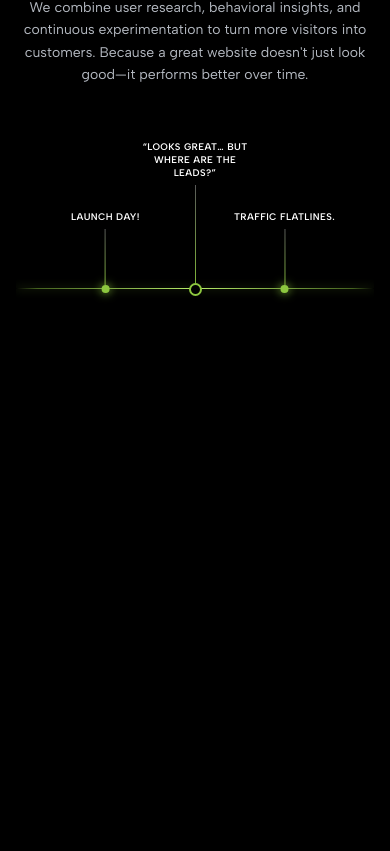
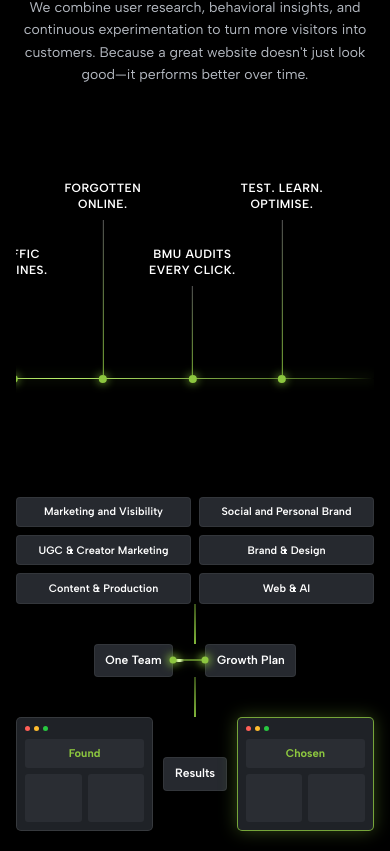
Before and after one commit to techanalytics-BMU/BMU-2.0, a Next.js app: page / in a window 390 px wide. Shown: the part 1893-2744 px from the top of the page. Built offline with nearby package versions, Linux system fonts and the light colour scheme.

Commit message:
fetching -1

```diff
--- a/src/data/landing/landingConversionRate.ts
+++ b/src/data/landing/landingConversionRate.ts
@@ -16,9 +16,17 @@ export const landingConversionRate: LandingConversionRateContent = {
     { label: 'Test. Learn. Optimise.', tall: true },
     { label: 'Found & chosen. Every month.', highlight: true },
   ],
-  inputs: ['User Research', 'GA4 Analysis', 'Heatmap Analysis', 'CRO | UX Audit'],
-  strategy: ['Hypothesis', 'CRO Roadmap'],
-  testLabel: 'A/B Test',
-  variants: ['A', 'B'],
+  // Business flow diagram: our 6 services → one team & plan → the two outcomes (placeholders – will change)
+  inputs: [
+    'Marketing and Visibility',
+    'Social and Personal Brand',
+    'UGC & Creator Marketing',
+    'Brand & Design',
+    'Content & Production',
+    'Web & AI',
+  ],
+  strategy: ['One Team', 'Growth Plan'],
+  testLabel: 'Results',
+  variants: ['Found', 'Chosen'],
   cta: { label: 'Check Your Eligibility', href: '/contact' },
 };
--- a/src/hooks/useScrollProgress.ts
+++ b/src/hooks/useScrollProgress.ts
@@ -6,11 +6,21 @@ type ScrollProgressOptions = {
   /**
    * 'enter'  – 0 when the element's top reaches the bottom of the screen, 1 after scrolling
    *            `distance` screen heights (sooner if the page ends before that).
-   * 'pinned' – for a tall element with a `position: sticky` child: 0 when its top reaches the
-   *            top of the screen, 1 when its bottom reaches the bottom (the whole "pinned" stretch).
+   * 'pinned' – for a tall element with a `position: sticky` child: 0 as soon as its top enters
+   *            the screen (so the animation starts while it scrolls in – no blank wait), 1 when its
+   *            bottom reaches the bottom of the screen (the end of the pinned stretch).
+   *            If CSS turns the pinning off (element shorter than the screen, e.g. on phones),
+   *            see `unpinned` below.
    */
   mode?: 'enter' | 'pinned';
   distance?: number; // 'enter' mode only
+  /**
+   * 'pinned' mode, when CSS turns the pinning off:
+   * 'passing'  – 0 as the element enters at the bottom, 1 as it leaves at the top (default)
+   * 'onScreen' – 0 once it is fully on screen, 1 when its top reaches the top of the screen
+   *              (nothing moves until the whole element can be seen)
+   */
+  unpinned?: 'passing' | 'onScreen';
 };
 
 /**
@@ -21,6 +31,7 @@ type ScrollProgressOptions = {
 export function useScrollProgress<T extends HTMLElement>({
   mode = 'enter',
   distance = 0.8,
+  unpinned = 'passing',
 }: ScrollProgressOptions = {}) {
   const ref = useRef<T>(null);
 
@@ -39,7 +50,15 @@ export function useScrollProgress<T extends HTMLElement>({
       const { top, height } = element.getBoundingClientRect();
       let progress = 1;
       if (!reduceMotion && mode === 'pinned') {
-        progress = clamp(-top / Math.max(height - viewportHeight, 1));
+        if (height > viewportHeight) {
+          progress = clamp((viewportHeight - top) / Math.max(height, 1));
+        } else if (unpinned === 'onScreen') {
+          // At least 40% of a screen of scrolling, so an element nearly as tall as the screen doesn't flick past
+          const span = Math.max(viewportHeight - height, viewportHeight * 0.4);
+          progress = clamp((viewportHeight - height - top) / span);
+        } else {
+          progress = clamp((viewportHeight - top) / (viewportHeight + height));
+        }
       } else if (!reduceMotion) {
         // Never longer than the scrolling left on the page, so it always completes
         const maxScroll = document.documentElement.scrollHeight - viewportHeight;
@@ -63,7 +82,7 @@ export function useScrollProgress<T extends HTMLElement>({
       window.removeEventListener('scroll', onScroll);
       window.removeEventListener('resize', onScroll);
     };
-  }, [mode, distance]);
+  }, [mode, distance, unpinned]);
 
   return ref;
 }
--- a/src/sections/landing/LandingConversionRate/LandingConversionRateFlow.module.css
+++ b/src/sections/landing/LandingConversionRate/LandingConversionRateFlow.module.css
@@ -1,21 +1,52 @@
-/* ---------- Layout (desktop): inputs → curves → strategy → curves → A/B test ---------- */
+/* Scroll-driven business flow. --progress (0 → 1) is set by useScrollProgress({ mode: 'pinned' }):
+   it starts as the diagram scrolls into view (visible from ~0.1), pins at ~0.45, ends at 1. Steps:
+     0.10 – 0.40  services appear one by one          (rows, --show)
+     0.13 – 0.45  their curves draw into the middle    (.in, --draw)
+     0.45 – 0.53  middle box appears                   (--mid)
+     0.53 – 0.65  curves branch out                    (.out, --draw)
+     0.58 – 0.74  outcome box and its two windows      (--test, browsers --show)
+     0.74 – 0.80  dots start flowing along the curves  (--flowing)
+     0.80 – 1     holds the finished diagram while it is pinned */
+.scroller {
+  --progress: 0;
+  --p: var(--progress); /* every step below reads --p (phones speed it up) */
+  --flow-h: clamp(300px, 32vw, 400px); /* diagram height */
+  --mid: clamp(0, calc((var(--p) - 0.45) / 0.08), 1);
+  --test: clamp(0, calc((var(--p) - 0.58) / 0.08), 1);
+  --flowing: clamp(0, calc((var(--p) - 0.74) / 0.06), 1);
+
+  position: relative;
+  width: 100%;
+  height: 220vh; /* 100vh on screen + 120vh of scrolling while pinned */
+  height: 220svh;
+  /* The pinned area is a full screen tall; pull it in so the diagram keeps its normal spacing */
+  margin-block: calc((100svh - var(--flow-h)) / -2);
+}
+
+.sticky {
+  position: sticky;
+  top: 0;
+  display: grid;
+  place-items: center;
+  height: 100vh;
+  height: 100svh;
+}
+
+/* ---------- Layout (desktop): services → curves → middle → curves → outcomes ---------- */
 .flow {
   display: grid;
-  grid-template-columns: 1.1fr 0.7fr 1.7fr 0.6fr 1.15fr;
+  grid-template-columns: 1.4fr 0.7fr 1.1fr 0.65fr 1.05fr;
   align-items: center;
-  width: min(100%, 900px);
-  height: clamp(240px, 28vw, 340px);
+  width: min(100%, 940px);
+  height: var(--flow-h);
 }
 
+/* Groups of labels – no card behind them, only the labels / windows are visible */
 .box {
   position: relative;
   margin: 0;
   padding: 0;
   list-style: none;
-  border: 1px solid rgba(255, 255, 255, 0.08);
-  border-radius: var(--radius-sm);
-  background: #1a1d22;
-  box-shadow: 0 10px 30px rgba(0, 0, 0, 0.35);
 }
 
 .chip {
@@ -27,7 +58,7 @@
   border-radius: 4px;
   background: #26292f;
   color: var(--color-text);
-  font-size: clamp(0.6rem, 0.95vw, 0.8rem);
+  font-size: clamp(0.6rem, 0.9vw, 0.78rem);
   font-weight: 600;
   white-space: nowrap;
 }
@@ -52,39 +83,114 @@
   left: 100%;
 }
 
-/* 1. Inputs – 64% of the height, centred; one equal row per input (matches the curve starts) */
+/* 1. Services – 84% of the height, centred; one equal row each (matches the curve starts) */
 .inputs {
   display: grid;
   grid-template-rows: repeat(var(--rows), 1fr);
-  height: 64%;
+  height: 84%;
 }
 
 .row {
+  /* 0 → 1 as this service appears */
+  --show: clamp(0, calc((var(--p) - 0.1 - var(--i) * 0.045) / 0.07), 1);
+
   position: relative;
   display: flex;
   align-items: center;
   justify-content: center;
+  opacity: var(--show);
+  transform: translateX(calc((1 - var(--show)) * -16px));
 }
 
+/* Labels fill their row, so the dot sits right on the label's edge */
 .inputs .chip {
-  width: 84%;
+  width: 100%;
 }
 
-/* 2. Strategy */
+/* 2. Middle */
+/* Labels sit on the column edges, so the curves meet them exactly */
 .strategy {
   display: flex;
-  justify-content: center;
-  gap: 8%;
-  padding: 7% 6%;
+  justify-content: space-between;
+  gap: 0; /* the link touches both labels */
+  opacity: var(--mid);
+  transform: scale(calc(0.92 + 0.08 * var(--mid)));
 }
 
-/* 3. A/B test – rows 2fr / 1fr / 2fr put A at 20% and B at 80% of the height */
+/* Link between the middle labels: draws in right after they appear (0.49 – 0.55),
+   then a bright dash travels along it once the diagram is complete */
+.link {
+  --draw: clamp(0, calc((var(--p) - 0.49) / 0.06), 1);
+
+  position: relative;
+  flex: 1;
+  align-self: center;
+  min-width: 16px;
+  height: 3px;
+  /* layer 1: travelling dash (only once the diagram is complete) · layer 2: the line, drawn left → right */
+  background-image:
+    linear-gradient(
+      90deg,
+      transparent,
+      rgba(228, 255, 181, var(--flowing)) 40%,
+      rgba(228, 255, 181, var(--flowing)) 60%,
+      transparent
+    ),
+    linear-gradient(rgba(140, 198, 63, 0.6), rgba(140, 198, 63, 0.6));
+  background-size:
+    10px 3px,
+    calc(var(--draw) * 100%) 2px;
+  background-position:
+    -10px 50%,
+    left center;
+  background-repeat: no-repeat;
+  filter: drop-shadow(0 0 4px rgba(140, 198, 63, 0.7));
+  animation: link-flow 1.6s linear infinite;
+}
+
+/* Dots on both label edges */
+.link::before,
+.link::after {
+  content: '';
+  position: absolute;
+  top: 50%;
+  width: 7px;
+  height: 7px;
+  border-radius: 50%;
+  background: var(--color-accent);
+  box-shadow: 0 0 8px var(--color-accent);
+  transform: translate(-50%, -50%) scale(var(--draw));
+}
+
+.link::before {
+  left: 0;
+}
+
+.link::after {
+  left: 100%;
+}
+
+@keyframes link-flow {
+  from {
+    background-position:
+      -10px 50%,
+      left center;
+  }
+  to {
+    background-position:
+      calc(100% + 10px) 50%,
+      left center;
+  }
+}
+
+/* 3. Outcomes – rows 2fr / 1fr / 2fr put the windows at 20% and 80% of the height */
 .test {
   display: grid;
   grid-template-rows: 2fr 1fr 2fr;
   align-items: center;
   height: 100%;
-  padding: 0 9%;
+  opacity: var(--test);
+  transform: translateX(calc((1 - var(--test)) * 16px));
 }
 
 .testLabel {
@@ -93,6 +199,8 @@
 }
 
 .browser {
+  --show: clamp(0, calc((var(--p) - 0.62 - var(--i) * 0.05) / 0.07), 1);
+
   display: flex;
   flex-direction: column;
   gap: 8%;
@@ -101,6 +209,8 @@
   border: 1px solid rgba(255, 255, 255, 0.1);
   border-radius: 5px;
   background: #1f2227;
+  opacity: var(--show);
+  transform: scale(calc(0.9 + 0.1 * var(--show)));
 }
 
 .browser:nth-of-type(1) {
@@ -131,22 +241,24 @@
   background: #28c840;
 }
 
+/* Window content: the word on top, two placeholder blocks below */
 .browserBody {
   display: grid;
   flex: 1;
-  grid-template-columns: 1fr 1.6fr;
-  grid-template-rows: 1fr 1fr;
+  grid-template-columns: 1fr 1fr;
+  grid-template-rows: auto 1fr;
   gap: 6px;
 }
 
 .variant {
   display: grid;
-  grid-row: span 2;
+  grid-column: 1 / -1;
   place-items: center;
+  padding: 6px 4px;
   border-radius: 3px;
   background: #2a2d33;
   color: var(--color-accent);
-  font-size: clamp(0.8rem, 1.3vw, 1.1rem);
+  font-size: clamp(0.7rem, 1.05vw, 0.95rem);
   font-weight: 700;
 }
 
@@ -165,24 +277,23 @@
   filter: drop-shadow(0 0 4px rgba(140, 198, 63, 0.7));
 }
 
+.in {
+  --draw: clamp(0, calc((var(--p) - 0.13 - var(--i) * 0.045) / 0.09), 1);
+}
+
+.out {
+  --draw: clamp(0, calc((var(--p) - 0.53 - var(--i) * 0.04) / 0.08), 1);
+}
+
 .path {
   fill: none;
   stroke: rgba(140, 198, 63, 0.6);
   stroke-width: 2;
   stroke-dasharray: 400;
-  stroke-dashoffset: 400;
-  transition: stroke-dashoffset 1.2s ease;
+  stroke-dashoffset: calc(400 * (1 - var(--draw)));
 }
 
-.in .path {
-  transition-delay: calc(0.6s + var(--i) * 0.12s);
-}
-
-.out .path {
-  transition-delay: calc(1.5s + var(--i) * 0.12s);
-}
-
-/* Small bright dash that keeps travelling along each curve */
+/* Small bright dash travelling along each curve once the diagram is complete */
 .pulse {
   fill: none;
   stroke: #e4ffb5;
@@ -190,71 +301,22 @@
   stroke-linecap: round;
   stroke-dasharray: 8 400;
   stroke-dashoffset: 8;
-  opacity: 0;
+  opacity: var(--flowing);
+  animation: flow 2.4s linear infinite;
 }
 
-.connector {
-  display: none;
+.in .pulse {
+  animation-delay: calc(var(--i) * -0.4s);
 }
 
-/* ---------- Entrance (before scrolled into view) ---------- */
-.row,
-.strategy,
-.test {
-  opacity: 0;
-  transform: translateY(10px);
-  transition:
-    opacity 0.6s ease,
-    transform 0.6s ease;
+.out .pulse {
+  animation-delay: calc(var(--i) * -1.2s);
 }
 
-.inputs {
-  opacity: 0;
-  transition: opacity 0.5s ease;
-}
-
-.row {
-  transition-delay: calc(0.15s + var(--i) * 0.1s);
-}
-
-.strategy {
-  transition-delay: 1.1s;
-}
-
-.test {
-  transition-delay: 1.9s;
-}
-
-/* ---------- Visible state ---------- */
-[data-in-view='true'] .inputs,
-[data-in-view='true'] .row,
-[data-in-view='true'] .strategy,
-[data-in-view='true'] .test {
-  opacity: 1;
-  transform: none;
-}
-
-[data-in-view='true'] .path {
-  stroke-dashoffset: 0;
-}
-
-[data-in-view='true'] .pulse {
-  opacity: 1;
-  animation: flow 2.4s linear infinite backwards;
-}
-
-[data-in-view='true'] .in .pulse {
-  animation-delay: calc(2.2s + var(--i) * 0.6s);
-}
-
-[data-in-view='true'] .out .pulse {
-  animation-delay: calc(3.4s + var(--i) * 1.2s);
-}
-
-/* A and B take turns lighting up, like an experiment comparing them */
-[data-in-view='true'] .browser {
-  animation: ab-test 4s ease-in-out infinite;
-  animation-delay: calc(3s + var(--i) * 2s);
+/* The two windows take turns lighting up once everything is shown */
+.browser {
+  animation: highlight 4s ease-in-out infinite;
+  animation-delay: calc(var(--i) * 2s);
 }
 
 @keyframes flow {
@@ -266,7 +328,7 @@
   }
 }
 
-@keyframes ab-test {
+@keyframes highlight {
   0%,
   60%,
   100% {
@@ -275,13 +337,30 @@
   }
   20%,
   40% {
-    border-color: rgba(140, 198, 63, 0.8);
-    box-shadow: 0 0 18px rgba(140, 198, 63, 0.35);
+    border-color: rgba(140, 198, 63, calc(0.8 * var(--flowing)));
+    box-shadow: 0 0 18px rgba(140, 198, 63, calc(0.35 * var(--flowing)));
   }
+}
+
+.connector {
+  display: none;
 }
 
 /* ---------- Mobile: stack top to bottom ---------- */
 @media (max-width: 720px) {
+  /* No pinning: the diagram scrolls up the page normally and draws while it does,
+     finishing when it is ~55% through the screen (fully in view) */
+  .scroller {
+    --p: clamp(0, calc(var(--progress) * 1.45), 1);
+    height: auto;
+    margin-block: 0;
+  }
+
+  .sticky {
+    position: static;
+    height: auto;
+  }
+
   .flow {
     display: flex;
     flex-direction: column;
@@ -294,27 +373,33 @@
     display: none;
   }
 
-  /* Vertical connector with a dot travelling down it */
+  /* Vertical connectors that fill in with the scroll */
   .connector {
     position: relative;
     display: block;
     align-self: center;
     width: 2px;
-    height: 44px;
+    height: 40px;
     overflow: hidden;
-    background: linear-gradient(rgba(140, 198, 63, 0.2), rgba(140, 198, 63, 0.6));
-    box-shadow: 0 0 8px rgba(140, 198, 63, 0.5);
+    background: rgba(140, 198, 63, 0.15);
   }
 
-  .connector::after {
+  .connector::before {
     content: '';
     position: absolute;
-    left: -2px;
-    width: 6px;
-    height: 10px;
-    border-radius: 3px;
-    background: #e4ffb5;
-    animation: connector-flow 1.6s linear infinite;
+    inset: 0;
+    background: linear-gradient(rgba(140, 198, 63, 0.3), rgba(140, 198, 63, 0.9));
+    box-shadow: 0 0 8px rgba(140, 198, 63, 0.5);
+    transform: scaleY(var(--fill));
+    transform-origin: top;
+  }
+
+  .connectorIn {
+    --fill: clamp(0, calc((var(--p) - 0.36) / 0.09), 1);
+  }
+
+  .connectorOut {
+    --fill: clamp(0, calc((var(--p) - 0.53) / 0.08), 1);
   }
 
   .inputs {
@@ -322,17 +407,21 @@
     grid-template-rows: auto;
     gap: 8px;
     height: auto;
-    padding: 12px;
   }
 
   .inputs .chip {
     width: 100%;
-    font-size: 0.75rem;
+    font-size: 0.68rem;
+    white-space: normal;
+    text-align: center;
   }
 
   .strategy {
-    gap: 10px;
-    padding: 12px;
+    justify-content: center;
+  }
+
+  .link {
+    flex: 0 0 32px;
   }
 
   .strategy .chip,
@@ -345,7 +434,6 @@
     grid-template-rows: auto;
     gap: 10px;
     height: auto;
-    padding: 12px;
   }
 
   .browser {
@@ -370,36 +458,21 @@
   }
 }
 
-@keyframes connector-flow {
-  from {
-    top: -10px;
-  }
-  to {
-    top: 100%;
-  }
-}
-
+/* Reduce motion: no pinning – the finished diagram */
 @media (prefers-reduced-motion: reduce) {
-  .inputs,
-  .row,
-  .strategy,
-  .test {
-    opacity: 1;
-    transform: none;
-    transition: none;
+  .scroller {
+    height: auto;
+    margin: 0;
   }
 
-  .path {
-    stroke-dashoffset: 0;
-    transition: none;
+  .sticky {
+    position: static;
+    height: auto;
   }
 
   .pulse,
-  .connector::after {
-    display: none;
-  }
-
-  [data-in-view='true'] .browser {
+  .browser,
+  .link {
     animation: none;
   }
 }
--- a/src/sections/landing/LandingConversionRate/LandingConversionRateFlow.tsx
+++ b/src/sections/landing/LandingConversionRate/LandingConversionRateFlow.tsx
@@ -1,6 +1,7 @@
 'use client';
 
-import { useInView } from '@/hooks/useInView';
+import { Fragment } from 'react';
+import { useScrollProgress } from '@/hooks/useScrollProgress';
 import styles from './LandingConversionRateFlow.module.css';
 
 type Props = {
@@ -11,17 +12,19 @@ type Props = {
 };
 
 // Vertical positions (in % of the diagram height) where the curves start and end.
-// They match the CSS: the inputs box is 64% tall and centred, each input gets an equal row;
-// the test box is full height with rows 2fr / 1fr / 2fr, so A sits at 20% and B at 80%.
-const INPUTS_TOP = 18;
-const INPUTS_HEIGHT = 64;
+// They match the CSS: the inputs box is 84% tall and centred, each input gets an equal row;
+// the test box is full height with rows 2fr / 1fr / 2fr, so the two windows sit at 20% and 80%.
+const INPUTS_TOP = 8;
+const INPUTS_HEIGHT = 84;
 const VARIANT_Y = [20, 80];
 
 // Curve from (0, y1) to (100, y2) in a 100 × 100 box
 const curve = (y1: number, y2: number) => `M0 ${y1} C 55 ${y1}, 45 ${y2}, 100 ${y2}`;
 
+// Business flow, drawn by the scroll like the timeline above it (see the CSS for the steps):
+// it stays pinned on screen while each service → the middle → the outcomes appear in turn.
 export default function LandingConversionRateFlow({ inputs, strategy, testLabel, variants }: Props) {
-  const { ref, inView } = useInView<HTMLDivElement>({ threshold: 0.35 });
+  const ref = useScrollProgress<HTMLDivElement>({ mode: 'pinned' });
 
   const inputPaths = inputs.map((_, i) =>
     curve(INPUTS_TOP + INPUTS_HEIGHT * ((i + 0.5) / inputs.length), 50)
@@ -40,12 +43,11 @@ export default function LandingConversionRateFlow({ inputs, strategy, testLabel,
   );
 
   return (
-    <div ref={ref} className={styles.flow} data-in-view={inView}>
-      {/* 1. Research inputs */}
-      <ul
-        className={`${styles.box} ${styles.inputs}`}
-        style={{ '--rows': inputs.length } as React.CSSProperties}
-      >
+    <div ref={ref} className={styles.scroller}>
+      <div className={styles.sticky}>
+        <div className={styles.flow}>
+          {/* 1. Services */}
+          <ul className={`${styles.box} ${styles.inputs}`} style={{ '--rows': inputs.length } as React.CSSProperties}>
             {inputs.map((input, i) => (
               <li key={input} className={styles.row} style={{ '--i': i } as React.CSSProperties}>
                 <span className={styles.chip}>{input}</span>
@@ -55,23 +57,25 @@ export default function LandingConversionRateFlow({ inputs, strategy, testLabel,
           </ul>
 
           {renderCurves(inputPaths, 'in')}
-      <span className={styles.connector} aria-hidden="true" />
+          <span className={`${styles.connector} ${styles.connectorIn}`} aria-hidden="true" />
 
-      {/* 2. Strategy */}
+          {/* 2. One team, one plan */}
           <div className={`${styles.box} ${styles.strategy}`}>
             <span className={`${styles.dot} ${styles.dotLeft}`} aria-hidden="true" />
-        {strategy.map((item) => (
-          <span key={item} className={styles.chip}>
-            {item}
-          </span>
+            {strategy.map((item, i) => (
+              <Fragment key={item}>
+                {/* Glowing link between neighbouring labels */}
+                {i > 0 && <span className={styles.link} aria-hidden="true" />}
+                <span className={styles.chip}>{item}</span>
+              </Fragment>
             ))}
             <span className={`${styles.dot} ${styles.dotRight}`} aria-hidden="true" />
           </div>
 
           {renderCurves(variantPaths, 'out')}
-      <span className={styles.connector} aria-hidden="true" />
+          <span className={`${styles.connector} ${styles.connectorOut}`} aria-hidden="true" />
 
-      {/* 3. A/B test – the two versions take turns lighting up */}
+          {/* 3. Outcomes – the two windows take turns lighting up */}
           <div className={`${styles.box} ${styles.test}`}>
             {variants.map((variant, i) => (
               <div key={variant} className={styles.browser} style={{ '--i': i } as React.CSSProperties}>
@@ -98,5 +102,7 @@ export default function LandingConversionRateFlow({ inputs, strategy, testLabel,
             ))}
           </div>
         </div>
+      </div>
+    </div>
   );
 }
--- a/src/sections/landing/LandingConversionRate/LandingConversionRateTimeline.module.css
+++ b/src/sections/landing/LandingConversionRate/LandingConversionRateTimeline.module.css
@@ -1,16 +1,18 @@
-/* Scroll-driven timeline. --progress (0 → 1) is set by useScrollProgress({ mode: 'pinned' })
-   while the sticky panel is pinned on screen. Three phases:
-     0    – 0.12  grow:   card → full screen          (--grow 0 → 1)
-     0.12 – 0.88  pan:    move left → right           (--pan  0 → 1)
-     0.88 – 1     shrink: full screen → card again    (--grow 1 → 0)
+/* Scroll-driven timeline. --progress (0 → 1) is set by useScrollProgress({ mode: 'pinned' }):
+   it starts as soon as the card scrolls into view, so there is no idle wait. It pins at ~0.167
+   (one screen of its 6-screen height). Phases:
+     0    – 0.16  grow:   card → full screen while it scrolls in   (--grow 0 → 1)
+     0.16 – 0.19  hold:   pinned, "Launch day!" on screen, nothing moves yet
+     0.19 – 0.88  pan:    move left → right                        (--pan  0 → 1)
+     0.88 – 1     shrink: full screen → card again                 (--grow 1 → 0)
    Steps are spaced a quarter of the panel width apart, so 3 are visible in the card. */
 .scroller {
   --progress: 0;
   --grow: min(
-    clamp(0, calc(var(--progress) / 0.12), 1),
+    clamp(0, calc(var(--progress) / 0.16), 1),
     clamp(0, calc((1 - var(--progress)) / 0.12), 1)
   );
-  --pan: clamp(0, calc((var(--progress) - 0.12) / 0.76), 1);
+  --pan: clamp(0, calc((var(--progress) - 0.19) / 0.69), 1);
   --card-w: min(620px, 100vw - 32px);
   --card-h: calc(var(--card-w) / 1.9);
 
@@ -155,6 +157,30 @@
   }
 }
 
+/* Phones / small tablets: no zoom and no pinning – the card scrolls up the page normally.
+   It enters showing the first steps; once the whole card is on screen (--progress 0, see the
+   `unpinned: 'onScreen'` option in the .tsx) it slides sideways as it carries on up,
+   finishing just before its top reaches the top of the screen.
+   Taller card so the labels have room. */
+@media (max-width: 900px) {
+  .scroller {
+    --grow: 0;
+    --pan: clamp(0, calc(var(--progress) / 0.9), 1);
+    --card-h: calc(var(--card-w) / 1.2);
+    height: auto;
+    margin-block: 0;
+  }
+
+  .sticky {
+    position: static;
+    height: auto;
+  }
+
+  .label {
+    font-size: max(min(4cqh, 4.2cqw), 0.68rem);
+  }
+}
+
 /* Reduce motion: no pinning – a normal card you can scroll sideways */
 @media (prefers-reduced-motion: reduce) {
   .scroller {
--- a/src/sections/landing/LandingConversionRate/LandingConversionRateTimeline.tsx
+++ b/src/sections/landing/LandingConversionRate/LandingConversionRateTimeline.tsx
@@ -12,7 +12,8 @@ type Props = {
 // the card grows to fill the screen and stays pinned → scrolling pans it left to right,
 // revealing each step → it shrinks back into its card and the page carries on.
 export default function LandingConversionRateTimeline({ markers }: Props) {
-  const ref = useScrollProgress<HTMLDivElement>({ mode: 'pinned' });
+  // Phones (not pinned): start sliding only once the whole card is on screen, so "Launch day!" is seen first
+  const ref = useScrollProgress<HTMLDivElement>({ mode: 'pinned', unpinned: 'onScreen' });
 
   return (
     <div ref={ref} className={styles.scroller} style={{ '--n': markers.length } as React.CSSProperties}>
--- a/src/types/landing.ts
+++ b/src/types/landing.ts
@@ -27,10 +27,10 @@ export type LandingConversionRateContent = {
   headingHighlight: string; // shown in green
   description: string;
   timeline: LandingConversionRateMarker[];
-  inputs: string[]; // left box of the flow diagram
+  inputs: string[]; // left box of the flow diagram (our services)
   strategy: string[]; // middle box
   testLabel: string; // between the two browser mock-ups
-  variants: [string, string];
+  variants: [string, string]; // short words shown in the two browser mock-ups
   cta: NavLink;
 };
 
```
Also changed, not shown: src/sections/landing/LandingHero/LandingHero.tsx (line endings or trailing spaces). Lines whose indentation alone changed are shown as unchanged.
